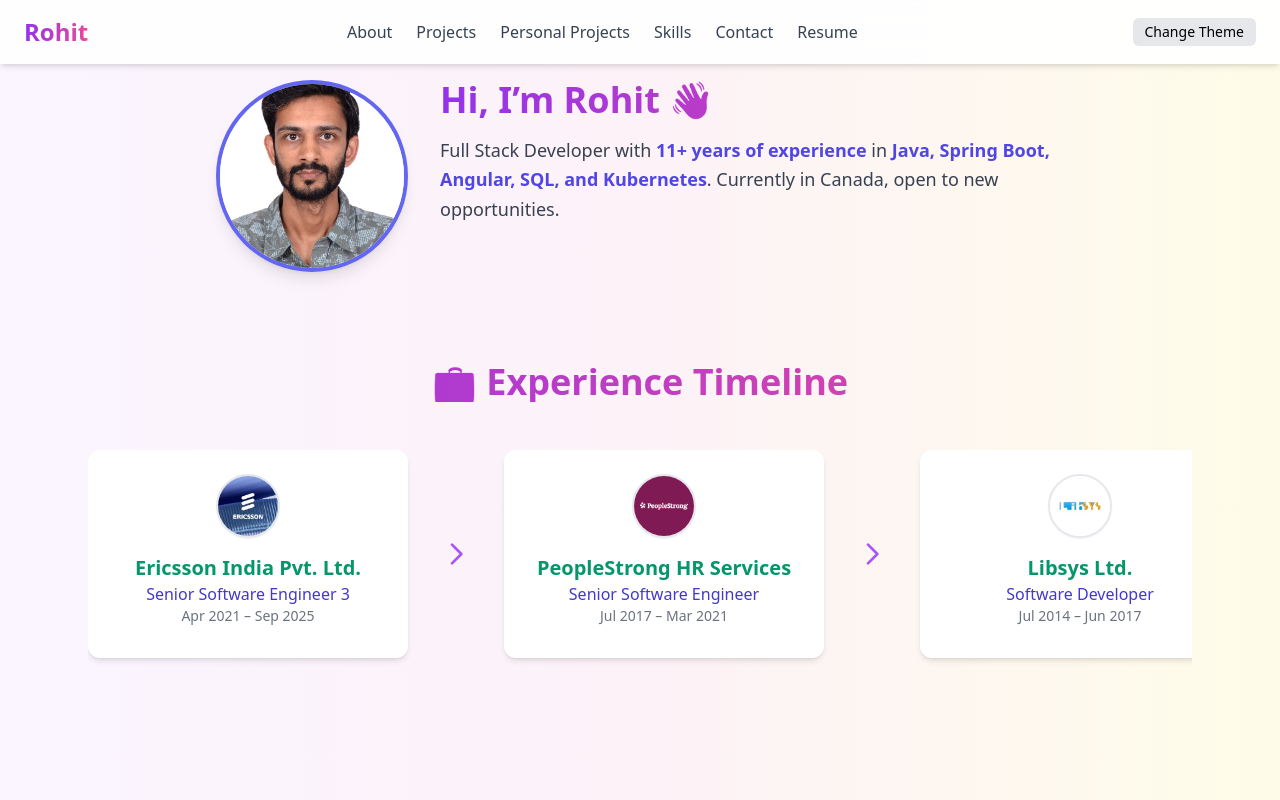
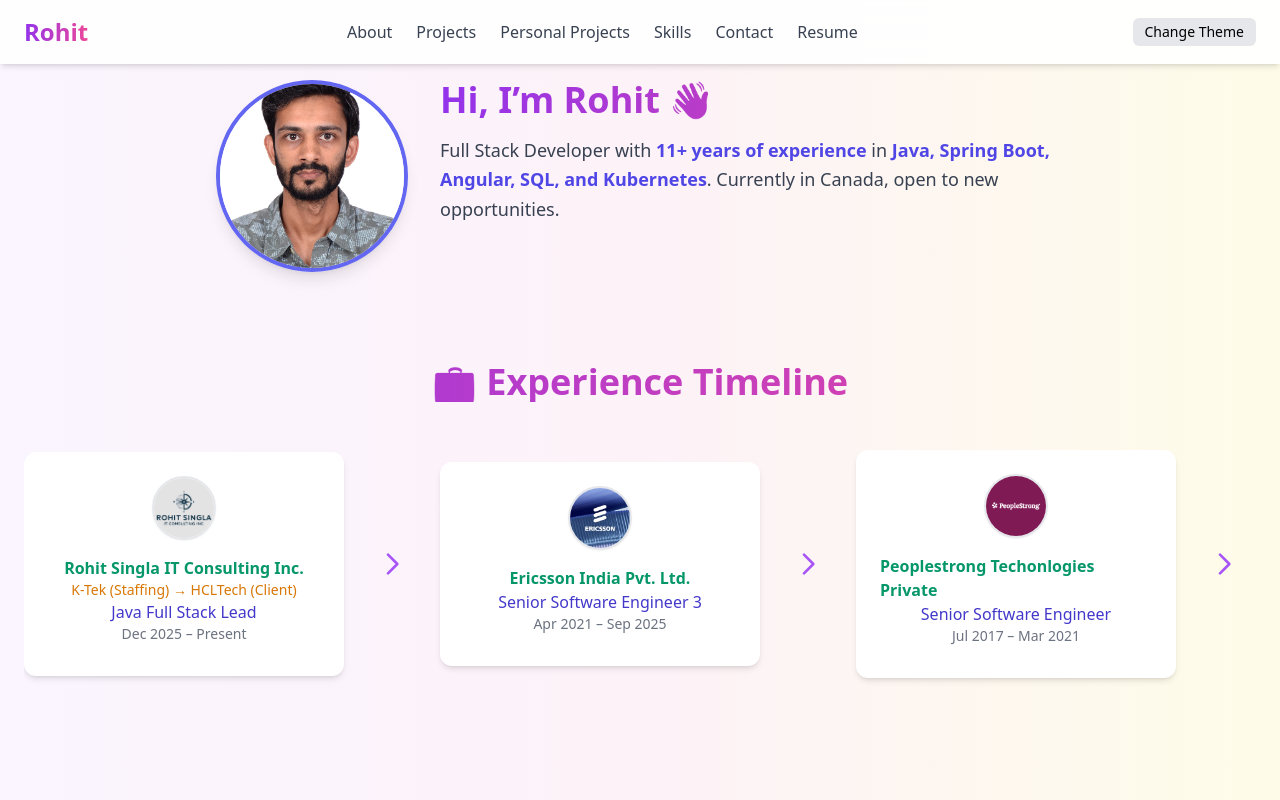
Before and after one commit to singlar21/portfolio, an Angular app: page / in a window 1280 px wide. Shown: the top 800 px of the page. Built offline with nearby package versions, Linux system fonts and the light colour scheme.

Commit message:
Updated my experience

```diff
--- a/src/app/components/timeline/timeline.component.html
+++ b/src/app/components/timeline/timeline.component.html
@@ -1,5 +1,5 @@
 <section id="experience" class="py-20" [ngClass]="gradientClass()">
-  <div class="max-w-6xl mx-auto px-6">
+  <div class="max-w-7xl mx-auto px-6">
     <h2 class="text-4xl font-extrabold text-center mb-12 bg-clip-text text-transparent bg-gradient-to-r from-purple-600 to-pink-500">
       💼 Experience Timeline
     </h2>
@@ -20,7 +20,10 @@
             />
 
             <!-- Company Name & Role -->
-            <h3 class="text-xl font-semibold text-emerald-600">{{ exp.company }}</h3>
+            <h3 class="text-l font-semibold text-emerald-600">{{ exp.company }}</h3>
+            @if(exp?.client) {
+              <h4 class="text-amber-600 text-sm">{{ exp.client }}</h4>
+            }
             <h4 class="text-indigo-700 font-medium">{{ exp.role }}</h4>
             <p class="text-sm text-gray-500 mb-2">{{ exp.period }}</p>
 
--- a/src/app/data/interfaces.ts
+++ b/src/app/data/interfaces.ts
@@ -33,6 +33,7 @@ export interface ProjectData {
 export interface ExperienceData {
     role:string;
     company:string;
+    client:string;
     period:string;
     description:string;
     logoUrl:string;
--- a/src/app/data/profile.constant.ts
+++ b/src/app/data/profile.constant.ts
@@ -153,6 +153,15 @@ export const personalProjects:ProjectData[] = [
 
 export const experience = [
     {
+      role: 'Java Full Stack Lead',
+      company: 'Rohit Singla IT Consulting Inc.',
+      client: 'K-Tek (Staffing) → HCLTech (Client)',
+      period: 'Dec 2025 – Present',
+      description: 'Heading a team of 4+ for the migration of an application from JSF/Java to Spring Boot with Angular.',
+      logoUrl: 'assets/rohitsingla.png',
+      skills: ['Angular 18', 'JSF','Spring Boot', 'Microservices', 'Agile', 'Kubernetes', 'Docker', 'Git', 'MySQL']
+    },
+    {
       role: 'Senior Software Engineer 3',
       company: 'Ericsson India Pvt. Ltd.',
       period: 'Apr 2021 – Sep 2025',
@@ -163,7 +172,7 @@ export const experience = [
     },
     {
       role: 'Senior Software Engineer',
-      company: 'PeopleStrong HR Services',
+      company: 'Peoplestrong Techonlogies Private',
       period: 'Jul 2017 – Mar 2021',
       description: 'Developed HRMS modules and integrated ClearTax APIs for payroll analytics.',
       logoUrl: 'assets/peoplestrong.png',
```
Also changed, not shown: src/assets/rohitsingla.png (added).
